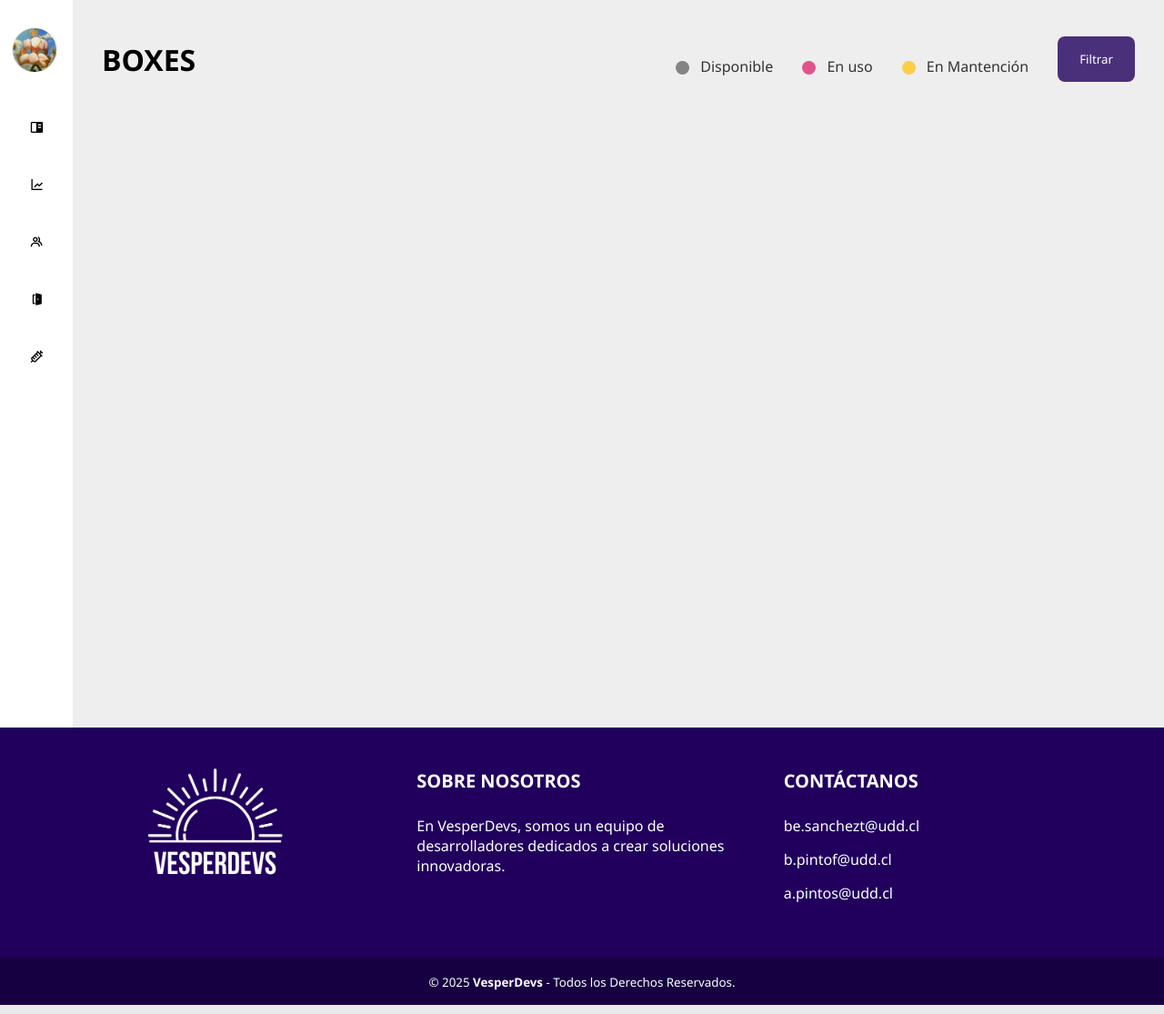
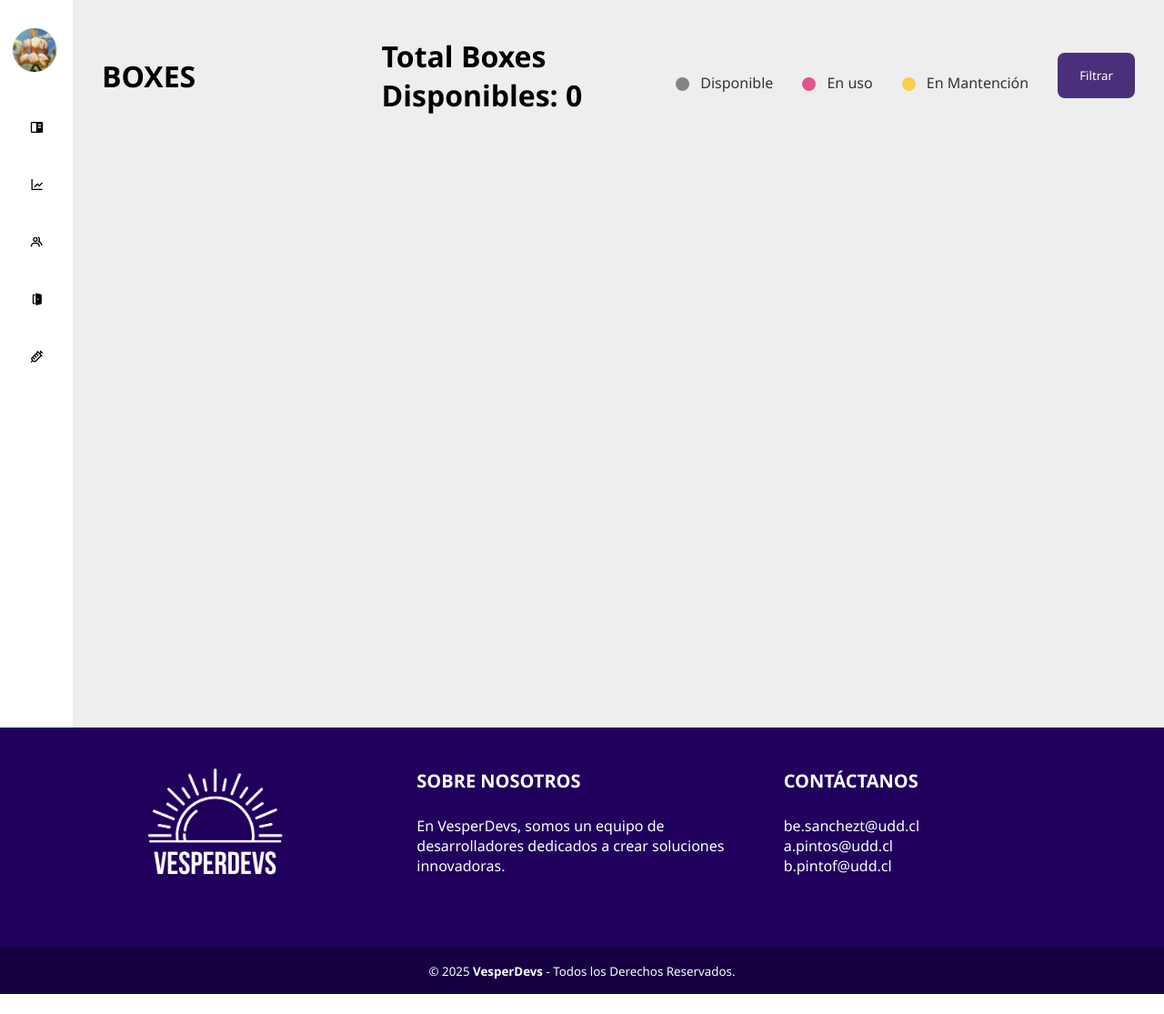
Before and after one commit to Benjasncz2/prueba-aws, a Django app: page /home/ in a window 1280 px wide. Shown: the part 61-1176 px from the top of the page at 91% size. Run offline with Django 5.2, Linux system fonts and the light colour scheme; data that the repository does not hold is empty.

Commit message:
Contador de boxes disponibles

```diff
--- a/proyecto/myapp/templates/home.html
+++ b/proyecto/myapp/templates/home.html
@@ -76,6 +76,7 @@
     <div class="main-content">
         <div class="titulo-content">
             <h2>BOXES</h2>
+            <h2>Total Boxes Disponibles: {{ total_disponibles }}</h2>
             <div class="leyenda-boxes">
                 <div><span class="color-circulo gray"></span> Disponible</div>
                 <div><span class="color-circulo red"></span> En uso</div>
@@ -92,14 +93,14 @@
             </div>
         </div>
 
-        {% for pasillo in pasillos %}
+        {% for item in pasillos_data %}
         <div class="pasillo">
             <div class="pasillo-header" onclick="toggleBoxes(this)">
-                    {{ pasillo.nombrepasillo }} ▼
+                {{ item.pasillo.nombrepasillo }} - Disponibles: {{ item.disponibles }} ▼
             </div>
 
             <div class="boxes">
-                    {% for box in pasillo.box_set.all %}
+                {% for box in item.boxes %}
                     <div class="box
                     {% if box.idestadobox.descripcionestadobox == 'Disponible' %} gray
                     {% elif box.idestadobox.descripcionestadobox == 'No disponible' %} red
@@ -131,9 +132,11 @@
                 </div>
                 <div class="footer-item">
                     <h2>CONTÁCTANOS</h2>
-                    <p>be.sanchezt@udd.cl</p>
-                    <p>b.pintof@udd.cl</p>
-                    <p>a.pintos@udd.cl</p>
+                    <p class="correos">
+                        be.sanchezt@udd.cl<br>
+                        a.pintos@udd.cl<br>
+                        b.pintof@udd.cl
+                    </p>
                 </div>
             </div>
             <div class="grupo2">
@@ -179,7 +182,7 @@
         box.style.display = visible ? 'block' : 'none';
     });
 
-    toggleFiltro(); // Cierra el menú de filtro
+    toggleFiltro();
 }
 
 </script>
--- a/proyecto/myapp/views.py
+++ b/proyecto/myapp/views.py
@@ -1,6 +1,6 @@
 from django.shortcuts import render
 from django.http import HttpResponse
-from .models import Pasillo, Box
+from .models import Pasillo, Box, Estadobox
 from django.db import connection
 from django.db.models import Count, Q
 
@@ -9,7 +9,25 @@ def disponibilidad_boxes(request):
         'box_set__idestadobox'
     ).all()
 
-    return render(request, 'home.html', {'pasillos': pasillos})
+    total_disponibles = 0
+    pasillos_data = []
+
+    for pasillo in pasillos:
+        boxes = pasillo.box_set.all()
+        disponibles = sum(1 for box in boxes if box.idestadobox.descripcionestadobox == "Disponible")
+        total_disponibles += disponibles
+
+        pasillos_data.append({
+            'pasillo': pasillo,
+            'boxes': boxes,
+            'disponibles': disponibles
+        })
+
+    return render(request, 'home.html', {
+        'pasillos_data': pasillos_data,
+        'total_disponibles': total_disponibles
+    })
+
 
 def disponibilidad(request):
     pasillos = Pasillo.objects.prefetch_related('box_set__idestadobox').all()
@@ -21,26 +39,3 @@ def login(request):
 
 def home(request):
     return render(request, 'home.html')
-
-
-def contador_boxes(request):
-    pasillos = Pasillo.objects.prefetch_related('box_set').all()
-
-    total_disponibles = 0
-    pasillos_data = []
-
-    for pasillo in pasillos:
-        boxes = pasillo.box_set.all()
-        disponibles = boxes.filter(idestadobox__descripcionestadobox="Disponible").count()
-        total_disponibles += disponibles
-        pasillos_data.append({
-            'nombrepasillo': pasillo.nombrepasillo,
-            'boxes': boxes,
-            'disponibles': disponibles,  # Este campo es necesario para mostrar los disponibles
-        })
-
-    # Pasa los datos al template
-    return render(request, 'home.html', {
-        'pasillos': pasillos_data,
-        'total_disponibles': total_disponibles,
-    })
--- a/proyecto/vesperdevs/urls.py
+++ b/proyecto/vesperdevs/urls.py
@@ -21,6 +21,5 @@ from myapp import views
 urlpatterns = [
     path('admin/', admin.site.urls),
     path('', views.login),
-    path('home/', views.disponibilidad_boxes),
-    path('home/', views.contador_boxes),
+    path('home/', views.disponibilidad_boxes)
 ]
```
Lines whose indentation alone changed are shown as unchanged.
